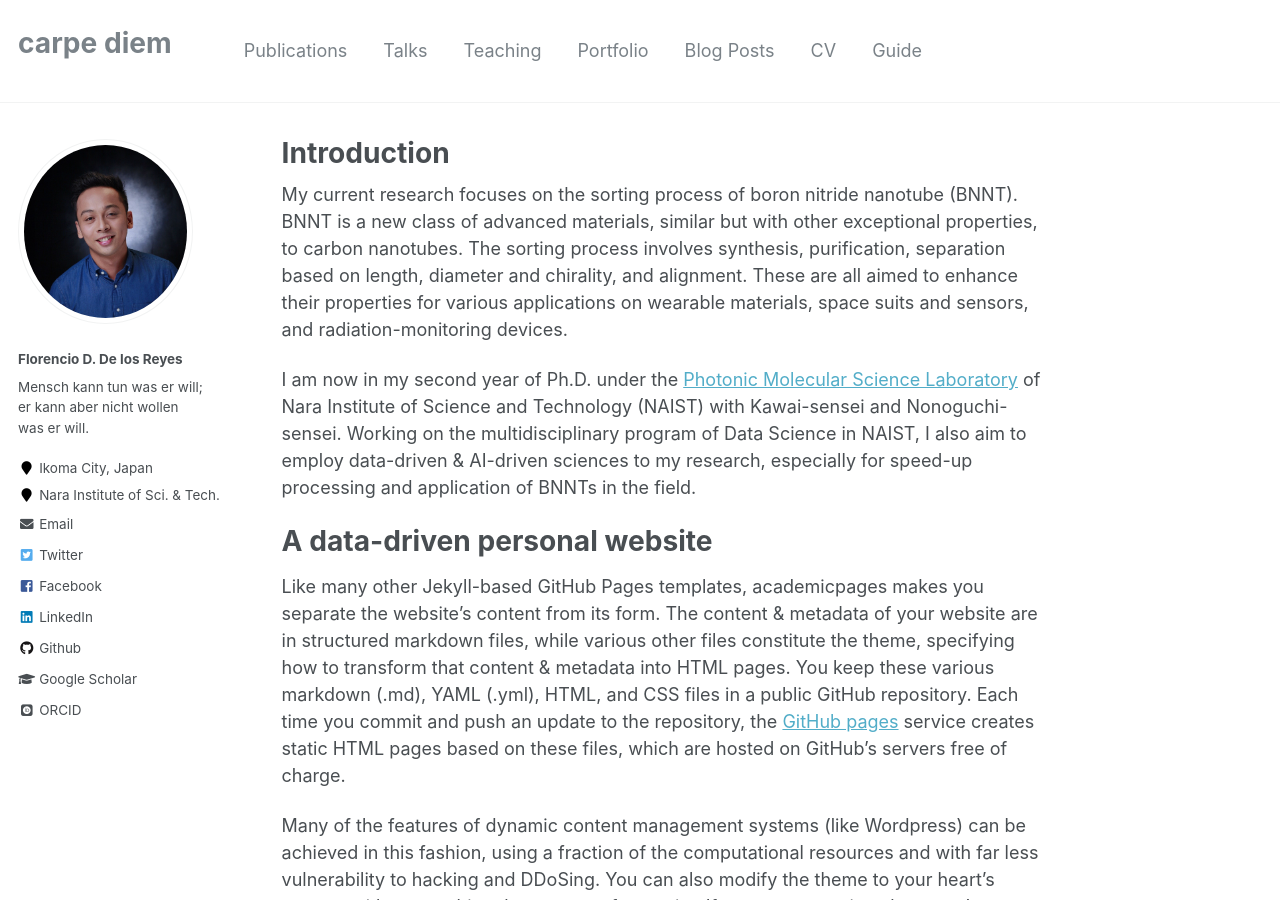
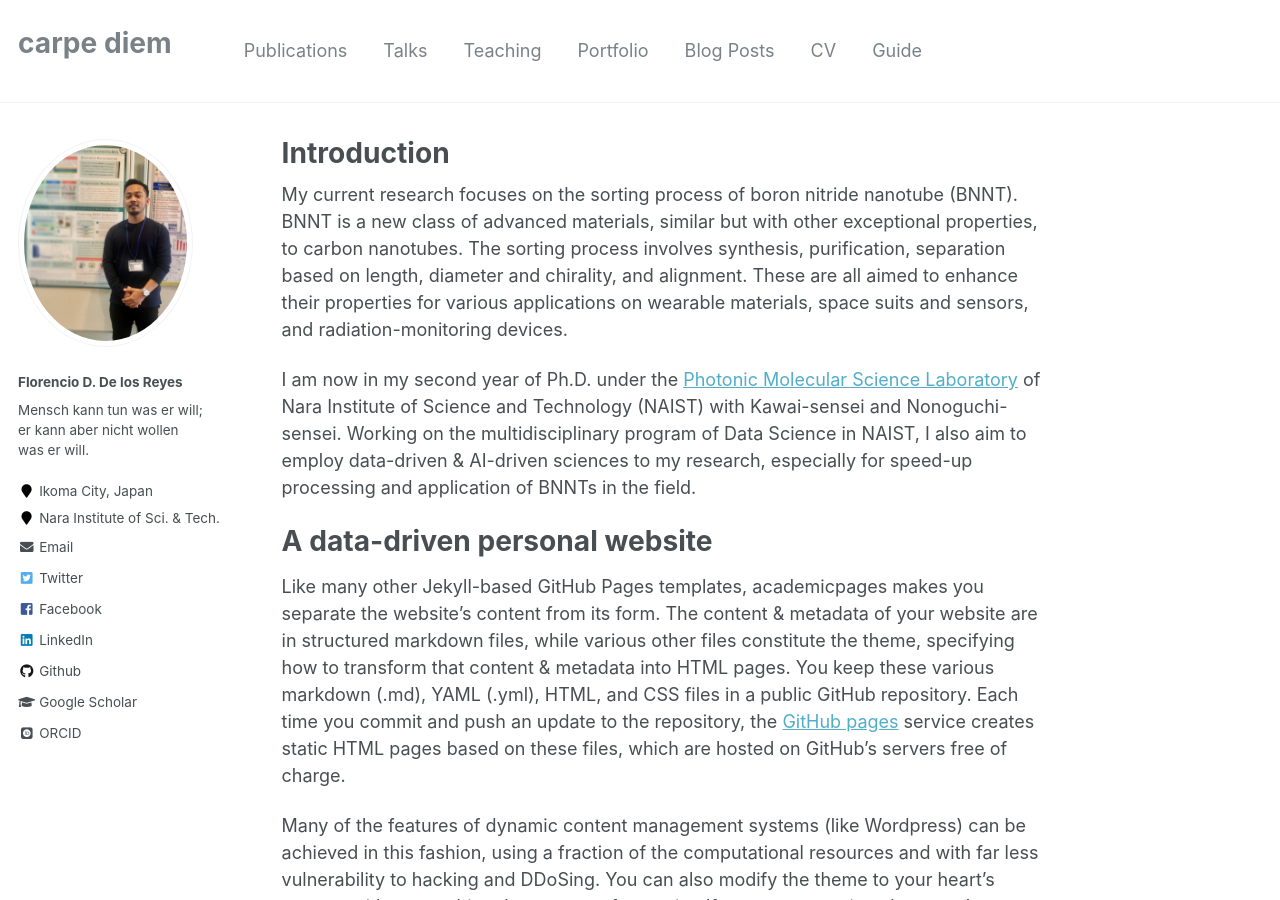
Before and after one commit to fddelosreyes/fddelosreyes.github.io, a Jekyll site: the page built from _pages/about.md, in a window 1280 px wide and 900 px high. Built offline with Jekyll 4.4.1, drawn with Linux system fonts in a browser that asks for light colours; some web fonts are replaced.

Commit message:
change avatar test

```diff
--- a/_config.yml
+++ b/_config.yml
@@ -81,7 +81,7 @@ analytics:
 # Site Author
 author:
   name             : "<E><h5>Florencio D. De los Reyes</h5><E>"
-  avatar           : "enzo.jpeg"
+  avatar           : "enzov2.jpg"
   bio              : "Mensch kann tun was er will; <br> er kann aber nicht wollen was er will."
   location         : "Ikoma City, Japan"
   employer         : "Nara Institute of Sci. & Tech."
```
Also changed, not shown: images/enzov2.jpg (added).
